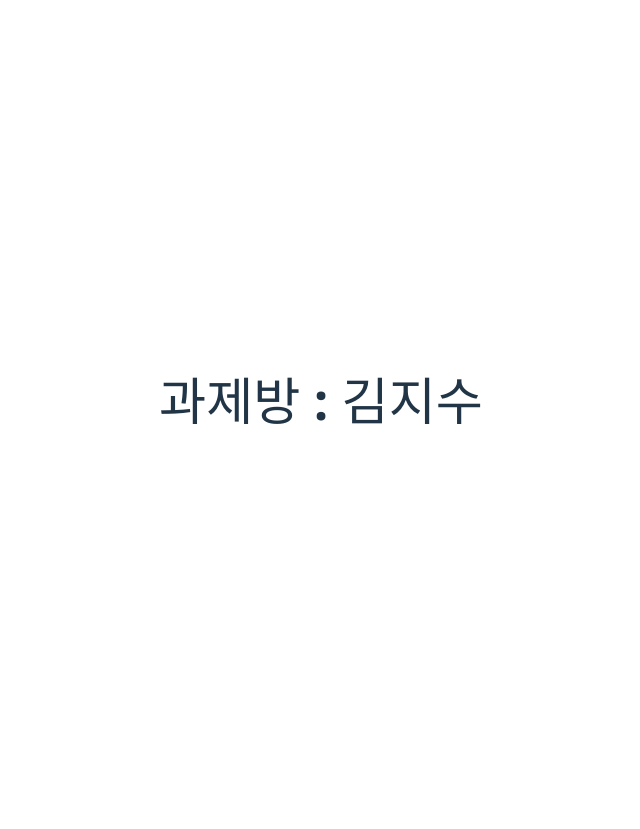
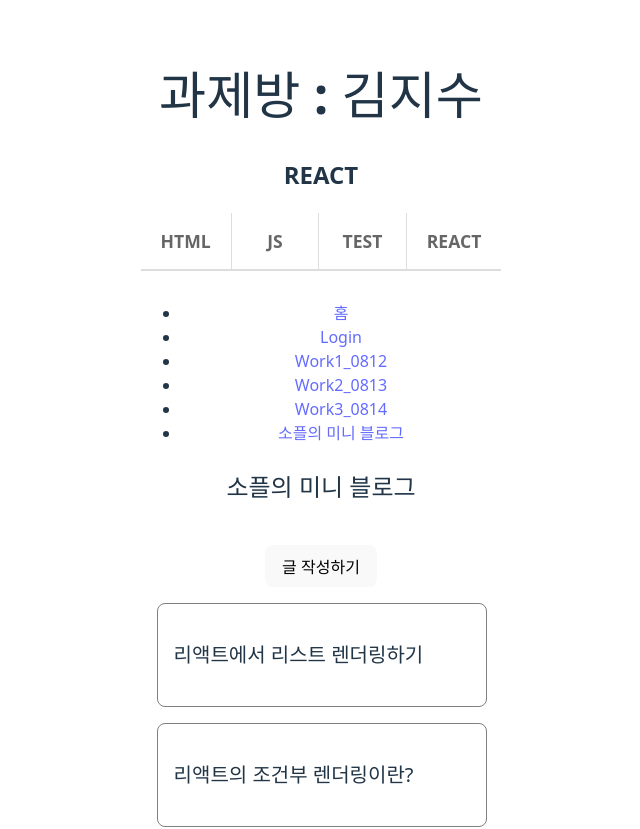
Before and after one commit to KJS-alt/react-site, a React (Vite) app: page /work4 in a window 1280 px wide. Before the commit this address had no page. Shown: the top 829 px of the page, without its empty margins (319-959 px from the left). Before the commit the page ends 800 px from the top, so only its background shows below. Built offline with nearby package versions, Linux system fonts and the light colour scheme.

Commit message:
0819_update

```diff
--- a/src/App.jsx
+++ b/src/App.jsx
@@ -2,11 +2,12 @@ import { BrowserRouter as Router, Routes, Route } from "react-router-dom";
 import "./App.css";
 import Login from "./compo/Login";
 import Home from "./compo/Home";
-import Layout from "./compo/Layout";
+import Nav from "./compo/Nav";
 import Work1 from "./compo_work/work1/Work1"
 import Work2 from "./compo_work/work2/Work2"
 import Work3 from "./compo_work/work3/Work3"
 import Work4 from "./compo_work/work4/Work4"
+import MainContent from "./compo/MainContent"
 
 function App() {
 
@@ -14,17 +15,20 @@ function App() {
     <>
       <h1>과제방 : 김지수</h1>
       <Router>
-        <Routes>
-          <Route path="/react-site" element={<Layout />}>
-            <Route index element={<Home />} />
+        {/* <Header /> */}
+        <Nav />
+        <MainContent>
+          <Routes>
+            <Route path="/" element={<Home />} />
             <Route path="login" element={<Login />} />
             <Route path="work1" element={<Work1 />} />
             <Route path="work2" element={<Work2 />} />
             <Route path="work3" element={<Work3 />} />
             <Route path="work4/*" element={<Work4 />} />
-          </Route>
-        </Routes>
-      </Router>
+          </Routes>
+        </MainContent>
+        {/* <Footer /> */}
+      </Router >
     </>
   );
 }
--- a/src/compo/Layout.jsx
+++ /dev/null
@@ -1,44 +0,0 @@
-import { Link, Outlet } from "react-router-dom";
-import "./css/Layout.css"
-
-function Layout() {
-  return (
-    <div>
-      <h2>REACT</h2>
-      <nav>
-        <div className="tab-navigation">
-          <a href="https://kjs-alt.github.io/html2507/" class="tab-link">HTML</a>
-          <a href="https://kjs-alt.github.io/js2507/" class="tab-link">JS</a>
-          <a href="https://kjs-alt.github.io/test2508/" class="tab-link">TEST</a>
-          <a href="https://kjs-alt.github.io/react-site/" class="tab-link">REACT</a>
-        </div>
-      </nav>
-
-      <nav>
-        <ul>
-          <li>
-            <Link to="/react-site/">Home</Link>
-          </li>
-          <li>
-            <Link to="/react-site/login">Login</Link>
-          </li>
-          <li>
-            <Link to="/react-site/work1">Work1_0812</Link>
-          </li>
-          <li>
-            <Link to="/react-site/work2">Work2_0813</Link>
-          </li>
-          <li>
-            <Link to="/react-site/work3">Work3_0814</Link>
-          </li>
-          <li>
-            <Link to="/react-site/work4">소플의 미니 블로그</Link>
-          </li>
-
-        </ul>
-      </nav>
-      <Outlet></Outlet>
-    </div>
-  );
-}
-export default Layout;
--- /dev/null
+++ b/src/compo/MainContent.jsx
@@ -0,0 +1,13 @@
+import React from 'react'
+
+const MainContent = ({ children }) => {
+  return (
+    <div>
+        <main>
+            {children}
+        </main>
+    </div>
+  )
+}
+
+export default MainContent
--- /dev/null
+++ b/src/compo/Nav.jsx
@@ -0,0 +1,42 @@
+import { Link } from "react-router-dom";
+import "./css/Nav.css"
+
+const Nav = () => {
+  return (
+    <div>
+      <h2>REACT</h2>
+      <nav>
+        <div className="tab-navigation">
+          <a href="https://kjs-alt.github.io/html2507/" className="tab-link">HTML</a>
+          <a href="https://kjs-alt.github.io/js2507/" className="tab-link">JS</a>
+          <a href="https://kjs-alt.github.io/test2508/" className="tab-link">TEST</a>
+          <a href="https://kjs-alt.github.io/react-site/" className="tab-link">REACT</a>
+        </div>
+      </nav>
+
+      <nav>
+        <ul>
+          <li>
+            <Link to="/">홈</Link>
+          </li>
+          <li>
+            <Link to="/login">Login</Link>
+          </li>
+          <li>
+            <Link to="/work1">Work1_0812</Link>
+          </li>
+          <li>
+            <Link to="/work2">Work2_0813</Link>
+          </li>
+          <li>
+            <Link to="/work3">Work3_0814</Link>
+          </li>
+          <li>
+            <Link to="/work4">소플의 미니 블로그</Link>
+          </li>
+        </ul>
+      </nav>
+    </div>
+  );
+}
+export default Nav;
--- a/src/compo_work/work4/components/pages/MainPage.jsx
+++ b/src/compo_work/work4/components/pages/MainPage.jsx
@@ -31,14 +31,14 @@ function MainPage(props) {
                 <Button
                     title='글 작성하기'
                     onClick={() => {
-                        navigate('/react-site/work4/post-write');
+                        navigate('post-write');
                     }}
                 />
 
                 <PostList
                     posts={data}
                     onClickItem={(item) => {
-                        navigate(`/react-site/work4/post/${item.id}`);
+                        navigate(`post/${item.id}`);
                     }}
                 />
             </Container>
--- a/src/compo_work/work4/components/pages/PostViewPage.jsx
+++ b/src/compo_work/work4/components/pages/PostViewPage.jsx
@@ -62,7 +62,7 @@ function PostViewPage(props) {
                 <Button
                     title='뒤로 가기'
                     onClick={() => {
-                        navigate('/react-site/work4');
+                        navigate('/work4');
                     }}
                 />
                 <PostContainer>
@@ -83,7 +83,7 @@ function PostViewPage(props) {
                 <Button
                     title='댓글 작성하기'
                     onClick={() => {
-                        navigate('/react-site/work4');
+                        navigate('/work4');
                     }}
                 />
             </Container>
--- a/src/compo_work/work4/components/pages/PostWritePage.jsx
+++ b/src/compo_work/work4/components/pages/PostWritePage.jsx
@@ -50,7 +50,7 @@ function PostWritePage(props) {
                 <Button
                     title='글 작성하기'
                     onClick={() => {
-                        navigate('/react-site/work4');
+                        navigate('/work4');
                     }}
                 />
             </Container>
```
Also changed, not shown: src/compo/css/Nav.css (renamed from src/compo/css/Layout.css).
